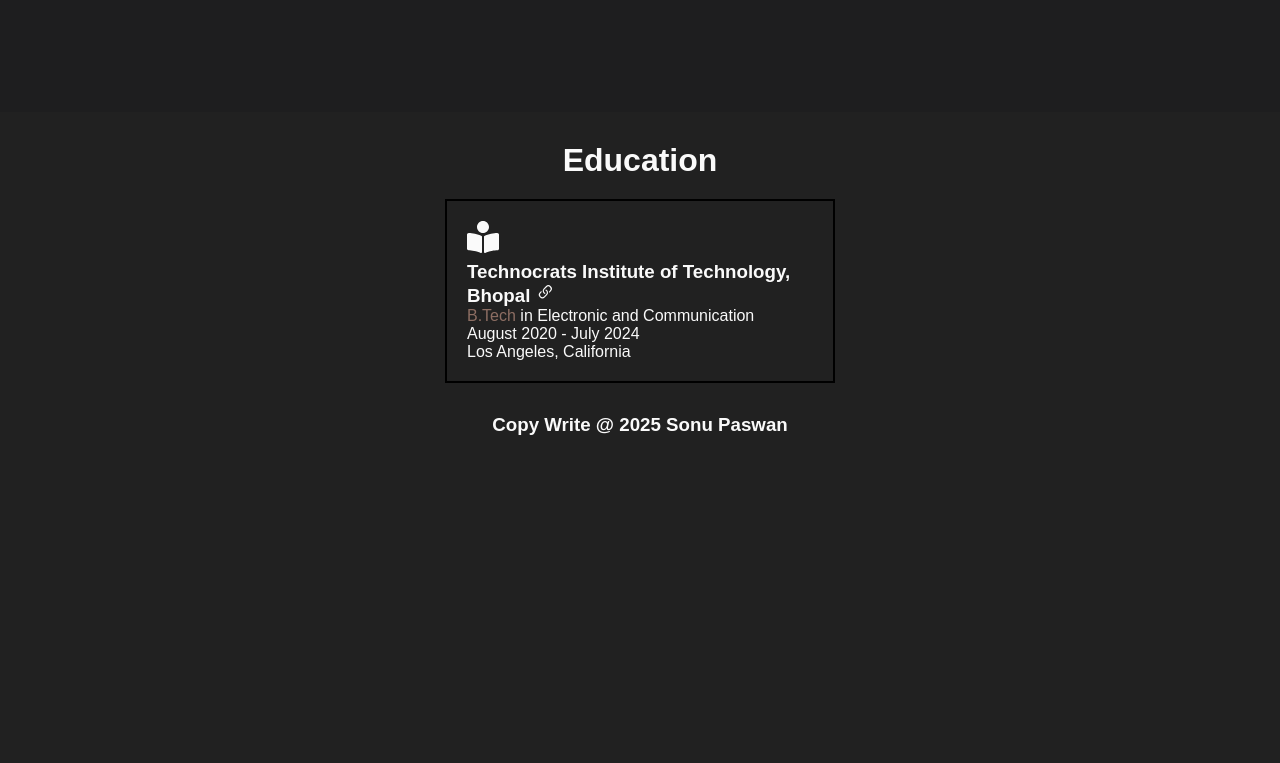
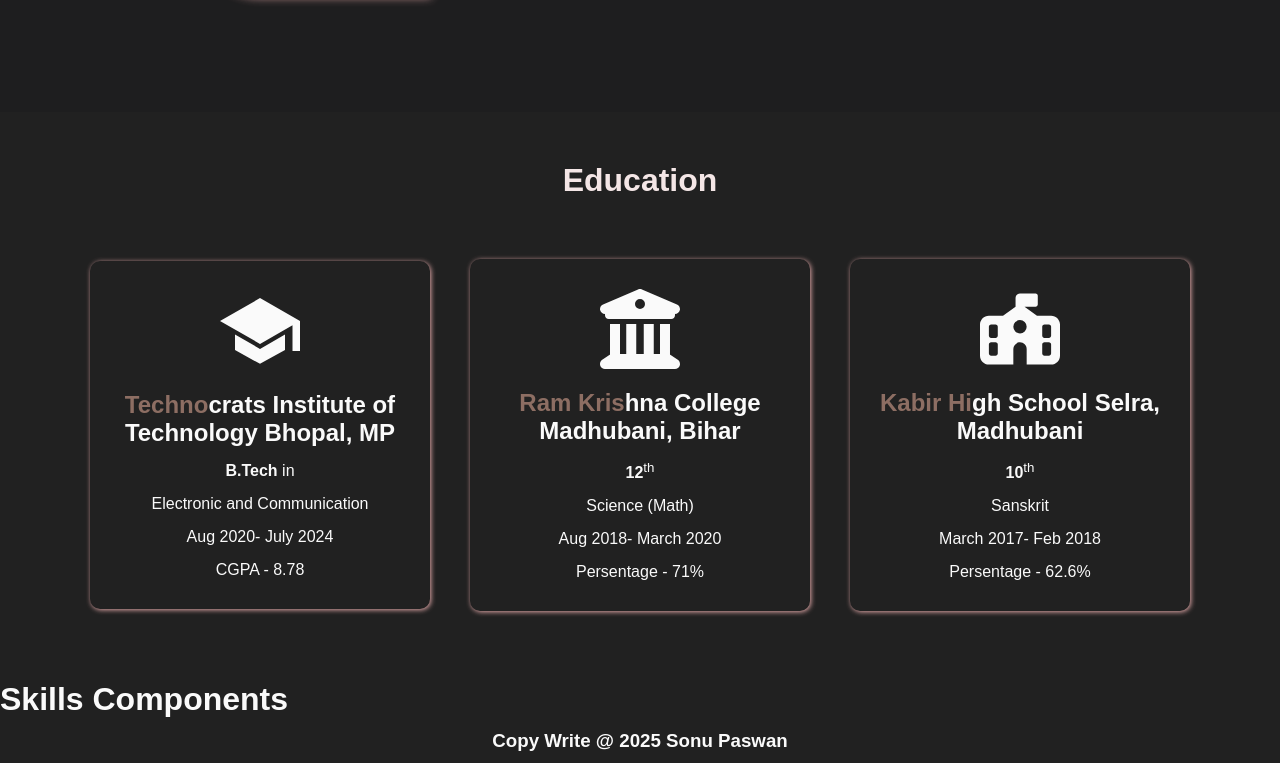
Before and after one commit to SonuKumarPaswan/Our-Portfolio, a React (Vite) app: page / in a window 1280 px wide. Shown: the part 1096-1859 px from the top of the page. Before the commit the page ends 1544 px from the top, so only its background shows below. Built offline with nearby package versions, Linux system fonts and the light colour scheme.

Commit message:
add skills

```diff
--- a/src/pages/home/Education.jsx
+++ b/src/pages/home/Education.jsx
@@ -1,25 +1,46 @@
 import React from 'react'
 import style from './education.module.css'
-import { BsLink45Deg } from "react-icons/bs";
-import { FaBookReader } from "react-icons/fa";
+import { FaBuildingColumns } from "react-icons/fa6";
+import { IoSchoolSharp } from "react-icons/io5";
+import { FaSchoolFlag } from "react-icons/fa6";
 
 const Education = () => {
   return (
-    <div id={style.container}>
-      <h1>Education</h1>
+    <div className={style.educationContainer}>
       <div>
-        <div id={style.education}>
-          <h1>
-            <FaBookReader  id={style.icons}/>
-          </h1>
-          <h3>Technocrats Institute of Technology, Bhopal <a href="http://technocratsgroup.edu.in/"><BsLink45Deg /></a></h3>
-          <p><span> B.Tech </span>in Electronic and Communication  </p>
-          <p>August 2020 - July 2024</p>
-          <p>Los Angeles, California</p>
+        <h1>Education</h1>
+      </div>
+       <div>
+        <div className={style.education}>
+          <IoSchoolSharp  className={style.collegeIcon}/>
+          <h2><span>Techno</span>crats Institute of Technology Bhopal, MP </h2>
+
+          <p><b>B.Tech </b>in </p>
+          <p>Electronic and Communication</p>
+          <p>Aug 2020- July 2024</p>
+          <p>CGPA - 8.78 </p>
         </div>
 
+        <div className={style.education}>
+          <FaBuildingColumns  className={style.collegeIcon}/>
+          <h2><span>Ram Kris</span>hna College Madhubani, Bihar </h2>
 
+          <p><b>12</b><sup>th</sup>  </p>
+          <p>Science (Math)</p>
+          <p> Aug 2018- March 2020</p>
+          <p>Persentage - 71% </p>
+        </div>
+        <div className={style.education}>
+          <FaSchoolFlag  className={style.collegeIcon}/>
+          <h2><span>Kabir Hi</span>gh School Selra, Madhubani </h2>
+
+          <p><b>10</b><sup>th</sup> </p>
+          <p>Sanskrit</p>
+          <p> March 2017- Feb 2018</p>
+          <p>Persentage - 62.6%</p>
+        </div>
       </div>
+
     </div>
   )
 }
--- /dev/null
+++ b/src/pages/home/Skills.jsx
@@ -0,0 +1,11 @@
+import React from 'react'
+
+const Skills = () => {
+  return (
+    <div>
+      <h1>Skills Components </h1>
+    </div>
+  )
+}
+
+export default Skills
--- a/src/pages/home/about.module.css
+++ b/src/pages/home/about.module.css
@@ -54,6 +54,7 @@
     border-radius: 10px;
     margin-top: 30px;
     box-shadow: 1px 1px  1px 1px  #FFAB91;
+    transition: 5ms;
 }
 #about button:hover {
     font-size: 1.1rem;
@@ -70,9 +71,16 @@
     /* box-shadow: 1px 1px  1px 1px  #FFAB91; */
 }
 #image img{
+ /* border-top: 1px solid blueviolet; */
+ border-top-right-radius: 70px;
+ border-bottom-left-radius: 70px;
+ box-shadow: 1px 1px 10px #e3a9a9;
+ transition: 3s;
+}
+#image img:hover{
  border-top: 1px solid blueviolet;
  /* border-radius: 40%; */
  border-top-right-radius: 70px;
  border-bottom-left-radius: 70px;
- box-shadow: 1px 1px  1px 1px  #FFAB91;
+ box-shadow: 1px 1px 10px #e3a9a9;
 }
--- a/src/pages/home/education.module.css
+++ b/src/pages/home/education.module.css
@@ -1,25 +1,50 @@
-#container{
+.educationContainer {
+  margin: 30px 30px;
+  /* height: 1000px; */
   display: flex;
   flex-direction: column;
   justify-content: center;
   align-items: center;
-    margin-top: 30px;
 }
-#container div{
+.educationContainer div{
+  margin: 20px;
   display: flex;
-    margin: 10px;
   justify-content: center;
+  align-items: center;
 }
-#icons {
-   font-weight: 900;
+.educationContainer h1{
+  color: #f4e6e6;
+  background-color: rgb(10, 118, 227) important;
 }
-#education{
-    width: 390px;
-    border: 2px solid black;
+
+.education{
+  width: 340px;
   display: flex;
   flex-direction: column;
-    justify-content: center;
-    align-items: start;
-    margin-top: 50px;
-    padding: 20px;
+  box-shadow: 1px 1px 5px #e3a9a9;
+  background-color: #455A64 important;
+  padding: 30px 10px 30px 10px;
+  text-align: center;
+  border-radius: 10px;
+  transition: 0.5s;
+  cursor: pointer;
 }
+.education:hover{
+  width: 400px;
+  display: flex;
+  flex-direction: column;
+  box-shadow: 2px 2px 10px #e3a9a9;
+  background-color: #455A64 important;
+  padding: 30px 10px 30px 10px;
+  text-align: center;
+  transition: 0.5s;
+}
+
+.education p{
+  margin-top: 15px;
+  align-items: center;
+}
+.collegeIcon{
+  font-size: 5rem;
+  margin-bottom: 20px;
+}
--- a/src/pages/layout/Layout.jsx
+++ b/src/pages/layout/Layout.jsx
@@ -5,6 +5,7 @@
 import Home from '../home/Home'
 import About from '../home/About'
 import Education from '../home/Education'
+import Skills from '../home/Skills'
 
 const Layout = () => {
   return (
@@ -13,6 +14,7 @@
       <Home/>
       <About/>
       <Education/>
+      <Skills/>
      <Footer/>
     </div>
   )
```
Lines whose indentation alone changed are shown as unchanged.
